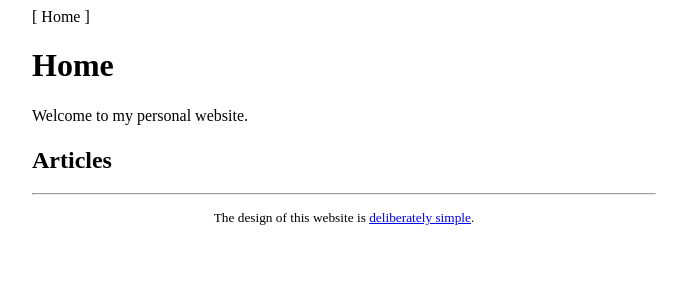
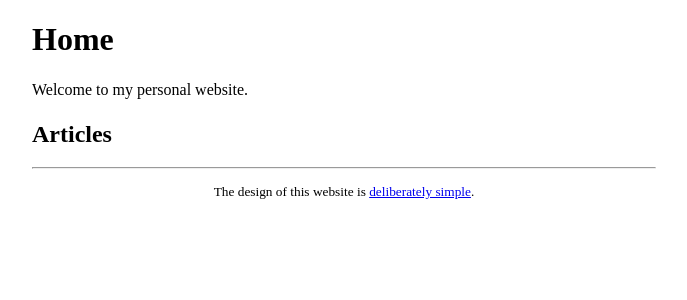
Before and after one commit to nepella/nepella.github.io, a Jekyll site: the page built from index.md, in a window 1280 px wide. Shown: the top 300 px of the page, without its empty margins (296-983 px from the left). Built offline with Jekyll 4.4.1, drawn with Linux system fonts in a browser that asks for light colours.

Commit message:
Remove empty navigation.

```diff
--- a/_data/navigation.yml
+++ /dev/null
@@ -1,4 +0,0 @@
----
-
-- name: Home
-  path: /
--- a/_includes/navigation.html
+++ /dev/null
@@ -1,7 +0,0 @@
-<nav>
-  {% for item in site.data.navigation %}
-    <a href="{{ item.path }}" {% if page.url == item.path %}class="current"{% endif %}>
-      {{ item.name }}
-    </a>
-  {% endfor %}
-</nav>
--- a/_layouts/default.html
+++ b/_layouts/default.html
@@ -8,7 +8,6 @@
   <link rel="stylesheet" href="/assets/css/main.css">
 </head>
 <body>
-  {% include navigation.html %}
   <h1>{{ page.title }}</h1>
   {{ content }}
 </body>
```
